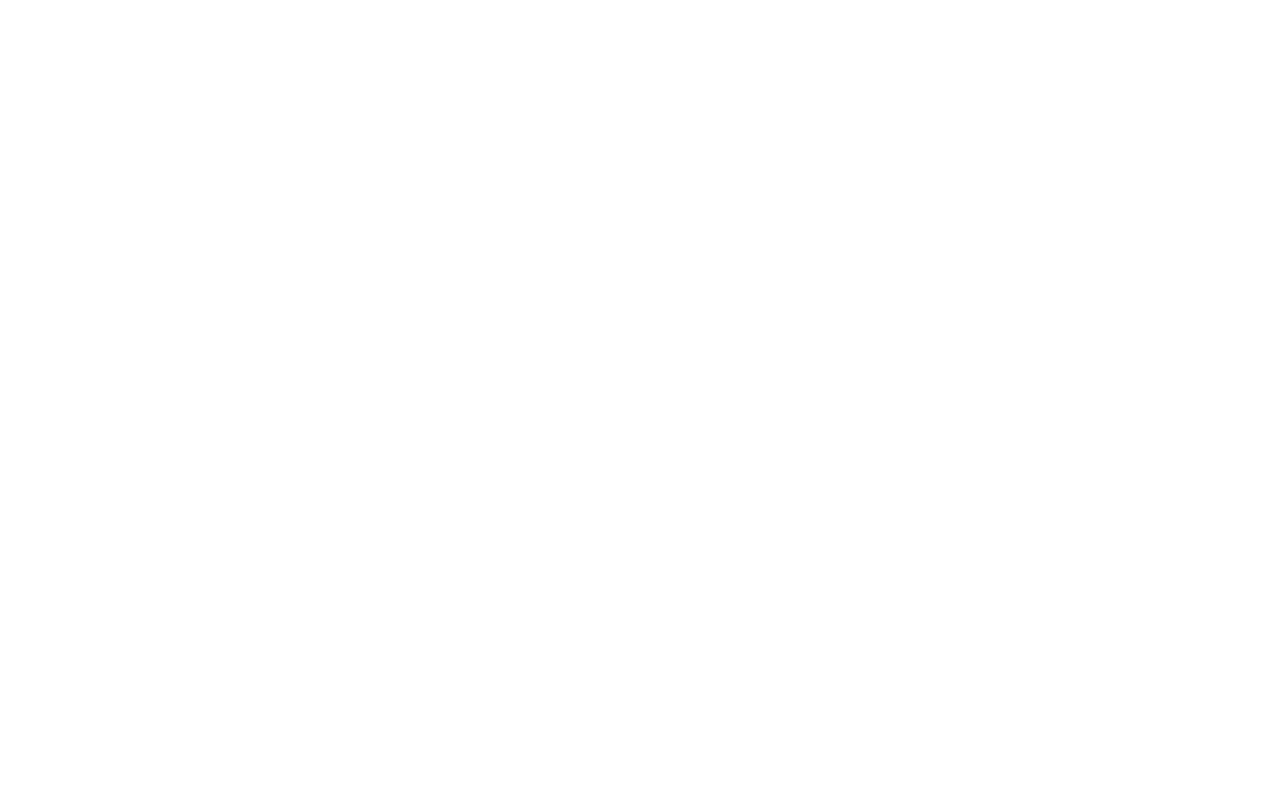
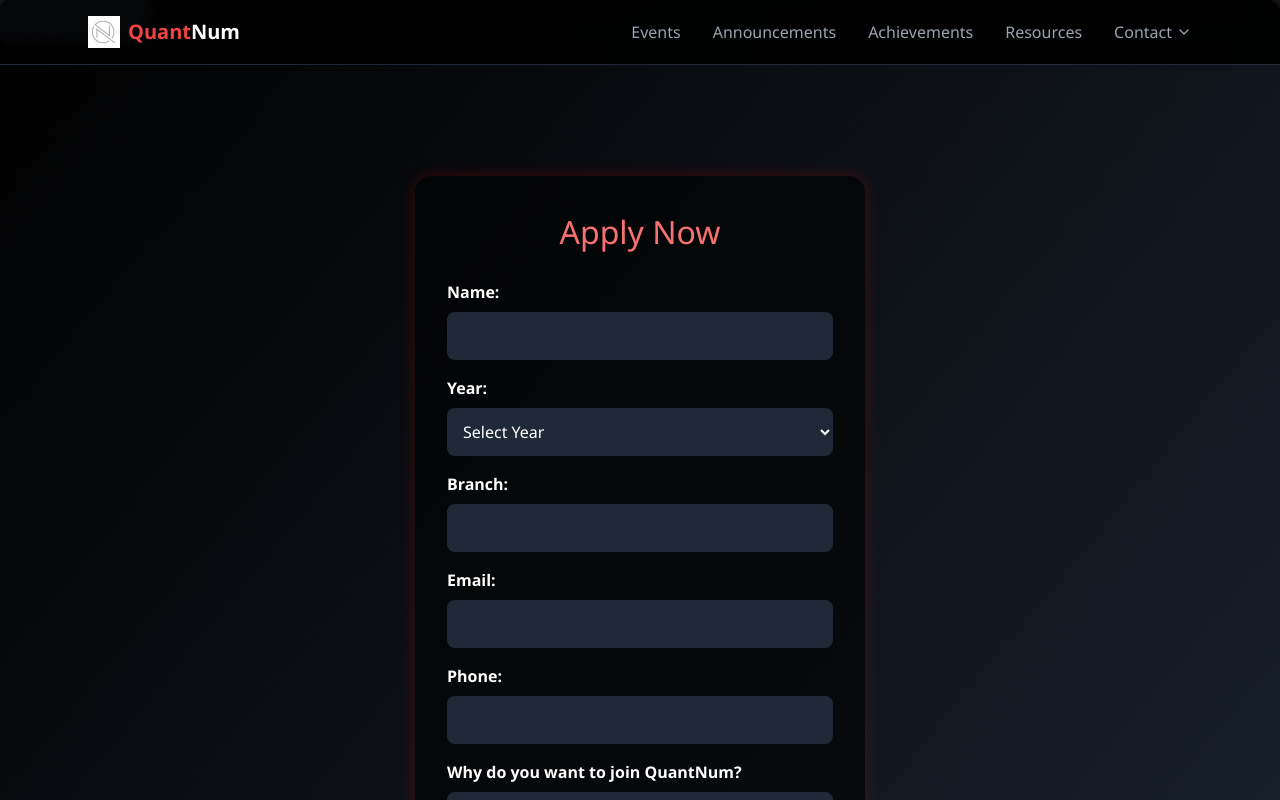
Before and after one commit to Sat-14/QuantNum, a React (Vite) app in the folder frontend/: page /apply in a window 1280 px wide. Before the commit this address had no page. Shown: the top 800 px of the page. Built offline with nearby package versions, Linux system fonts and the light colour scheme.

Commit message:
Adding Apply now page

```diff
--- /dev/null
+++ b/frontend/src/Pages/ApplyNow.css
@@ -0,0 +1,107 @@
+.apply-container {
+  display: flex;
+  flex-direction: column;
+  min-height: 100vh;
+  background: linear-gradient(to bottom right, #000000, #1f2937);
+  color: white;
+  border-radius: 12px;
+  box-shadow: 0 0 10px rgba(0,0,0,0.3);
+  font-family: 'Segoe UI', Tahoma, Geneva, Verdana, sans-serif;
+}
+
+.back-button-container{
+    text-align: left;
+    margin-bottom: 20px;
+}
+
+.back-button{
+    background-color: #374151;
+    color: white;
+    padding: 10px 16px;
+    border: none;
+    border-radius: 8px;
+    cursor: pointer;
+    font-weight: 500;
+    transition: background-color 0.3s ease;
+}
+
+.back-button:hover{
+    background-color: #4b5563;
+}
+
+
+
+.apply-form-container {
+  width: 450px;
+  margin: 7rem auto;
+  background: rgba(0, 0, 0, 0.6);
+  padding: 2rem;
+  border-radius: 1rem;
+  box-shadow: 0 0 15px rgba(255, 0, 0, 0.2);
+}
+
+.apply-form-container h2 {
+  text-align: center;
+  margin-bottom: 1.5rem;
+  font-size: 2rem;
+  color: #f87171;
+}
+
+.apply-form .form-group {
+  margin-bottom: 1rem;
+  display: flex;
+  flex-direction: column;
+}
+
+.apply-form label{
+    display:block;
+    margin-bottom: 6px;
+    font-weight: 600;
+}
+
+.apply-form .form-group label {
+  margin-bottom: 0.5rem;
+  font-weight: bold;
+}
+
+.apply-form .form-group input,
+.apply-form .form-group select,
+.apply-form .form-group textarea {
+  padding: 0.75rem;
+  width : 100%;
+  border: none;
+  border-radius: 0.5rem;
+  background: #1f2937;
+  color: white;
+}
+
+.apply-form .form-group input:focus,
+.apply-form .form-group select:focus,
+.apply-form .form-group textarea:focus {
+  outline: none;
+  border: 2px solid #f87171;
+}
+
+.submit-button {
+  width: 100%;
+  padding: 0.75rem;
+  background: #f87171;
+  color: white;
+  border: none;
+  border-radius: 0.5rem;
+  font-size: 1rem;
+  cursor: pointer;
+  transition: background 0.3s ease;
+  box-shadow: 0 4px 6px rgba(0,0,0,0.2);
+}
+
+.submit-button:hover {
+  background: #ef4444;
+}
+
+@media (max-width: 600px) {
+  .apply-form-container {
+    width: 90%;
+    margin: 5rem auto;
+  }
+}
--- /dev/null
+++ b/frontend/src/Pages/ApplyNow.jsx
@@ -0,0 +1,84 @@
+import React, { useState , useEffect} from 'react';
+import './ApplyNow.css';
+import Navigation from '../components/Navigation';
+import Footer from '../components/Footer';
+import { useNavigate } from 'react-router-dom';
+
+
+export default function ApplyNow() {
+  const navigate = useNavigate();
+
+  const [formData, setFormData] = useState({
+    name: '',
+    year: '',
+    branch: '',
+    email: '',
+    phone: '',
+    whyJoin: ''
+  });
+
+  const handleChange = (e) => {
+    setFormData(prev => ({ ...prev, [e.target.name]: e.target.value }));
+  };
+
+  const handleSubmit = (e) => {
+    e.preventDefault();
+    console.log(formData);
+    alert('Application submitted successfully!');
+    // TODO: integrate with backend or google forms
+  };
+
+  return (
+    <div className="apply-container">
+      <Navigation />
+      <div className="back-button-container">
+        <button onClick={() => navigate('/')} className="back-button">
+          ← Back to Home
+        </button>
+      </div>
+      <div className="apply-form-container">
+        <h2>Apply Now</h2>
+        <form onSubmit={handleSubmit} className="apply-form">
+          <div className="form-group">
+            <label>Name:</label>
+            <input type="text" name="name" value={formData.name} onChange={handleChange} required />
+          </div>
+
+          <div className="form-group">
+            <label>Year:</label>
+            <select name="year" value={formData.year} onChange={handleChange} required>
+              <option value="">Select Year</option>
+              <option value="First">First Year</option>
+              <option value="Second">Second Year</option>
+              <option value="Third">Third Year</option>
+              <option value="Fourth">Fourth Year</option>
+            </select>
+          </div>
+
+          <div className="form-group">
+            <label>Branch:</label>
+            <input type="text" name="branch" value={formData.branch} onChange={handleChange} required />
+          </div>
+
+          <div className="form-group">
+            <label>Email:</label>
+            <input type="email" name="email" value={formData.email} onChange={handleChange} required />
+          </div>
+
+          <div className="form-group">
+            <label>Phone:</label>
+            <input type="tel" name="phone" value={formData.phone} onChange={handleChange} required />
+          </div>
+
+          <div className="form-group">
+            <label>Why do you want to join QuantNum?</label>
+            <textarea name="whyJoin" value={formData.whyJoin} onChange={handleChange} rows="4" required />
+          </div>
+
+          <button type="submit" className="submit-button">Submit Application</button>
+        </form>
+      </div>
+      <Footer />
+    </div>
+  );
+}
--- a/frontend/src/components/TeamSection.jsx
+++ b/frontend/src/components/TeamSection.jsx
@@ -43,7 +43,9 @@
               🚀 Meet the rest of our team!
             </button>
           )}
-          <button className="bg-red-500 hover:bg-red-600 text-white px-6 py-3 rounded-full transition-colors duration-300">
+          <button
+            onClick={() => navigate('/apply')}
+            className="bg-red-500 hover:bg-red-600 text-white px-6 py-3 rounded-full transition-colors duration-300">
             Apply Now
           </button>
         </div>
--- a/frontend/src/main.jsx
+++ b/frontend/src/main.jsx
@@ -6,6 +6,8 @@
 import { BrowserRouter as Router, Routes, Route } from 'react-router-dom'
 import TeamMembers from './Pages/TeamMems.jsx'
 import PastEvents from './Pages/PastEvents.jsx'
+import ApplyNow from './Pages/ApplyNow.jsx';
+
 
 createRoot(document.getElementById('root')).render(
   <StrictMode>
@@ -14,6 +16,7 @@
       <Route path="/" element={<App />} />
       <Route path="/team" element={<TeamMembers />} />
       <Route path="/event" element={<PastEvents />} />
+      <Route path="/apply" element={<ApplyNow />} />
     </Routes>
   </Router>
   </StrictMode>,
```
